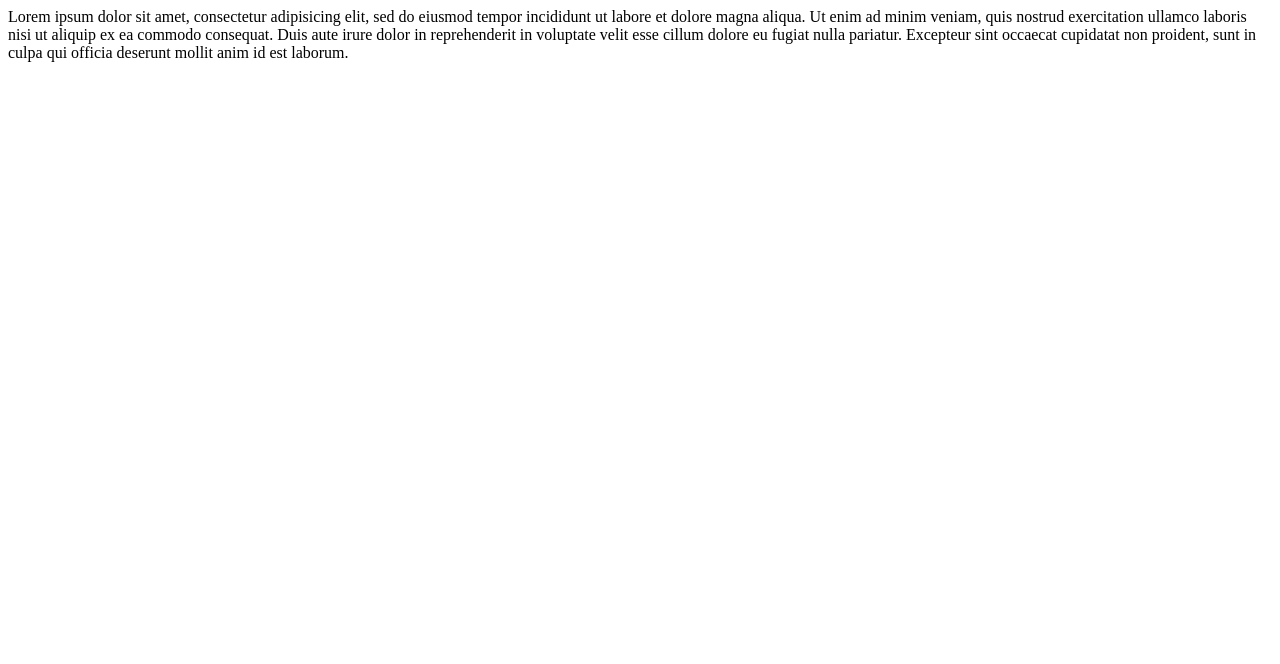
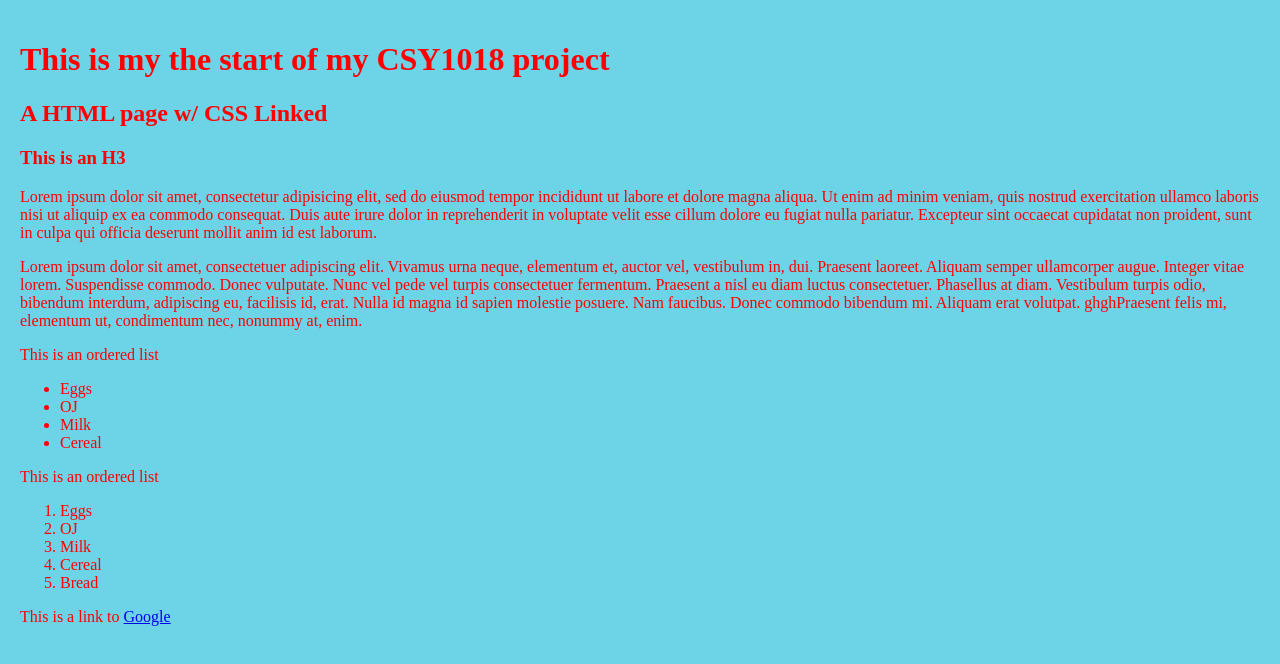
Before and after one commit to asadsayed/csy1018, a plain HTML site: page htdocs/index.html in a window 1280 px wide. Drawn offline with Linux system fonts and the light colour scheme; files whose address does not match are found by name.

Commit message:
first steps towards layout

```diff
--- /dev/null
+++ b/css/style.css
@@ -0,0 +1,6 @@
+body {
+    color: red;
+    background: #6DD3E7;
+    padding: 10px;
+    margin: 10px;
+}
--- a/htdocs/index.html
+++ b/htdocs/index.html
@@ -3,8 +3,45 @@
   <head>
     <meta charset="utf-8">
     <title>Hello World!</title>
+    <link rel="stylesheet" href="C:\Users\16438781\Documents\csy1018\css\style.css">
   </head>
   <body>
-    Lorem ipsum dolor sit amet, consectetur adipisicing elit, sed do eiusmod tempor incididunt ut labore et dolore magna aliqua. Ut enim ad minim veniam, quis nostrud exercitation ullamco laboris nisi ut aliquip ex ea commodo consequat. Duis aute irure dolor in reprehenderit in voluptate velit esse cillum dolore eu fugiat nulla pariatur. Excepteur sint occaecat cupidatat non proident, sunt in culpa qui officia deserunt mollit anim id est laborum.
+    <h1>This is my the start of my CSY1018 project</h1>
+    <h2>A HTML page w/ CSS Linked</h2>
+    <h3>This is an H3</h3>
+    <p>
+      Lorem ipsum dolor sit amet, consectetur adipisicing elit, sed do eiusmod tempor
+      incididunt ut labore et dolore magna aliqua. Ut enim ad minim veniam, quis nostrud
+      exercitation ullamco laboris nisi ut aliquip ex ea commodo consequat. Duis aute
+      irure dolor in reprehenderit in voluptate velit esse cillum dolore eu fugiat nulla
+      pariatur. Excepteur sint occaecat cupidatat non proident, sunt in culpa qui officia
+      deserunt mollit anim id est laborum.
+    </p>
+    <p>
+      Lorem ipsum dolor sit amet, consectetuer adipiscing elit. Vivamus urna neque,
+      elementum et, auctor vel, vestibulum in, dui. Praesent laoreet. Aliquam semper
+      ullamcorper augue. Integer vitae lorem. Suspendisse commodo. Donec vulputate. Nunc
+      vel pede vel turpis consectetuer fermentum. Praesent a nisl eu diam luctus consectetuer.
+      Phasellus at diam. Vestibulum turpis odio, bibendum interdum, adipiscing eu, facilisis id,
+      erat. Nulla id magna id sapien molestie posuere. Nam faucibus. Donec commodo
+      bibendum mi. Aliquam erat volutpat. ghghPraesent felis mi, elementum ut, condimentum
+      nec, nonummy at, enim.
+    </p>
+    <p>This is an ordered list</p>
+    <ul>
+      <li>Eggs</l1>
+      <li>OJ</l1>
+      <li>Milk</l1>
+      <li>Cereal</l1>
+    </ul>
+    <p>This is an ordered list</p>
+    <ol>
+      <li>Eggs</l1>
+      <li>OJ</l1>
+      <li>Milk</l1>
+      <li>Cereal</l1>
+      <li>Bread</l1>
+    </ol>
+    <p>This is a link to <a href="http://www.google.com">Google</a>
   </body>
 </html>
```
